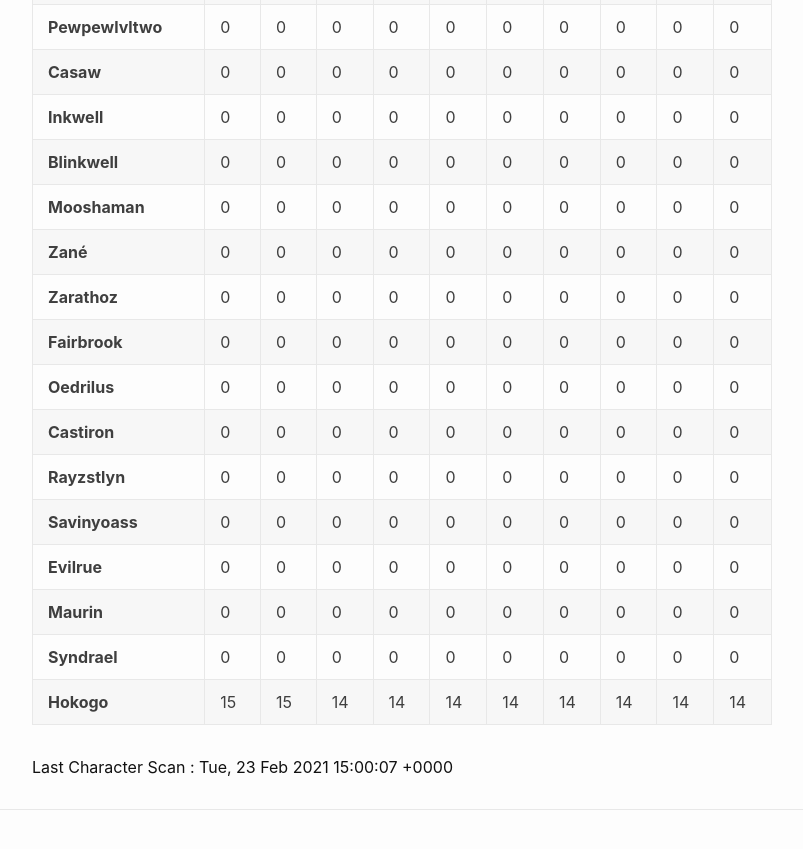
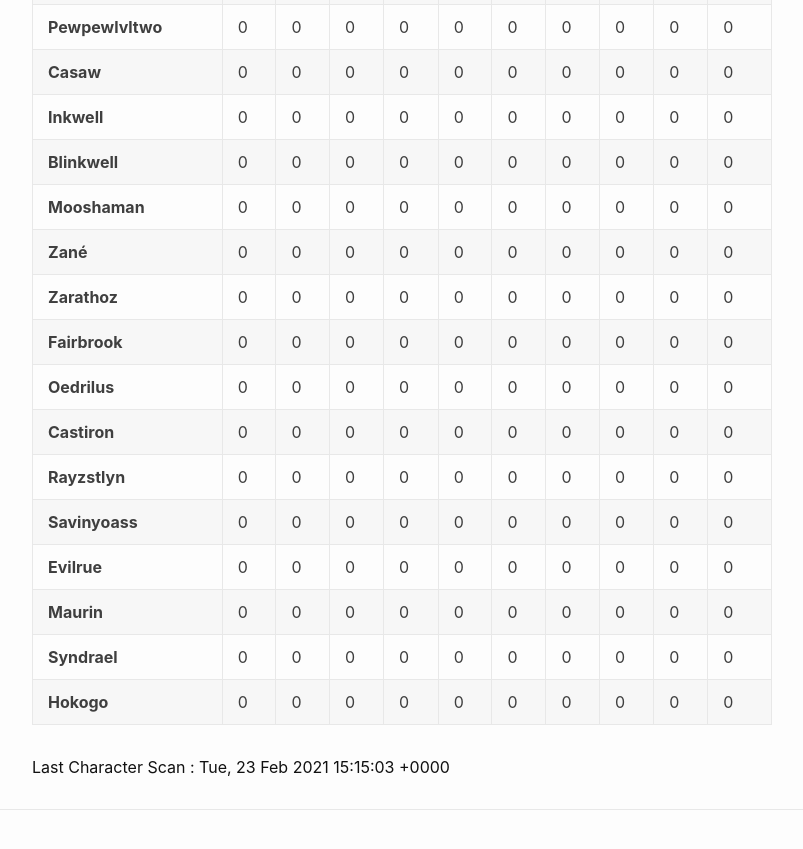
Before and after one commit to eldertribunal/keystonetracker, a Jekyll site: the page built from weekly.md, in a window 1280 px wide and 900 px high, scrolled down 814 px. Shown: the top 849 px of the window, without its empty margins (126-929 px from the left). Built offline with Jekyll 4.4.1, drawn with Linux system fonts in a browser that asks for light colours.

Commit message:
auto scan Tue Feb 23 15:16:09 UTC 2021

```diff
--- a/_data/scanned.json
+++ b/_data/scanned.json
@@ -1,3 +1,3 @@
 {
-  "timestamp": 1614092407
+  "timestamp": 1614093303
 }
--- a/_data/weekly.json
+++ b/_data/weekly.json
@@ -437,16 +437,16 @@
   {
     "name": "Hokogo",
     "dungeons": [
-      15,
-      15,
-      14,
-      14,
-      14,
-      14,
-      14,
-      14,
-      14,
-      14
+      0,
+      0,
+      0,
+      0,
+      0,
+      0,
+      0,
+      0,
+      0,
+      0
     ]
   }
 ]
```
